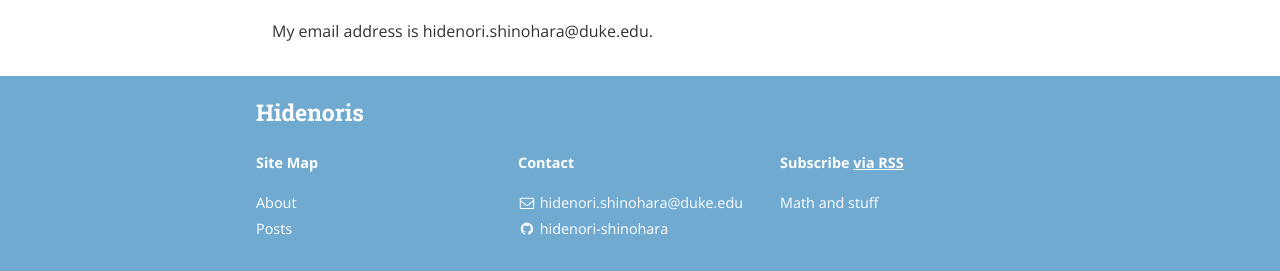
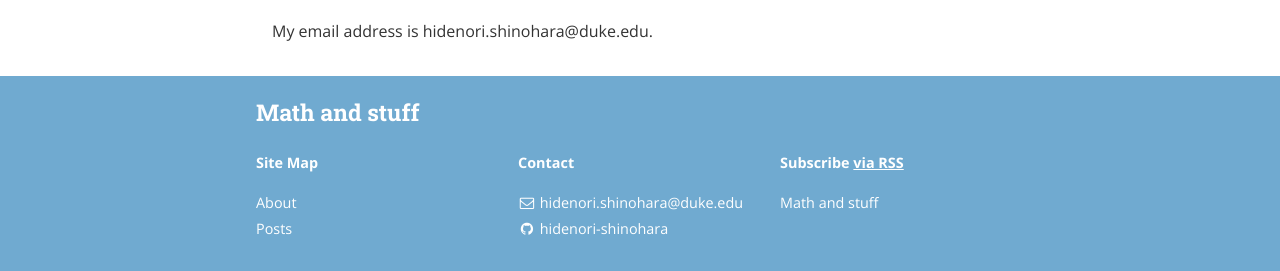
Before and after one commit to hidenori-shinohara/hidenori-shinohara.github.io, a Jekyll site: the page built from about.md, in a window 1280 px wide. Shown: the part 909-1180 px from the top of the page. Built offline with Jekyll 4.4.1, drawn with Linux system fonts in a browser that asks for light colours; nearby versions of some CDN libraries; some of the changed lines change nothing that is shown.

Commit message:
update the title and subtitle

```diff
--- a/_config.yml
+++ b/_config.yml
@@ -9,8 +9,8 @@ exclude:
   - "/vendor/"
 
 # Site settings
-title: Hidenoris
-subtitle: "Math and stuff"
+title: "Math and stuff"
+subtitle: ""
 email: hidenori.shinohara@duke.edu
 name: Hidenori Shinohara
 description: Math and stuff
```
Also changed, not shown: Gemfile.lock.
